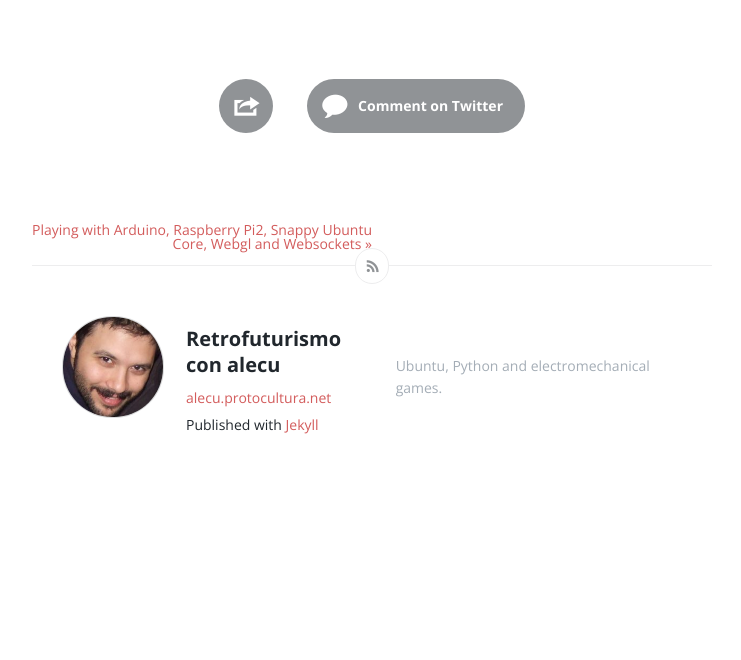
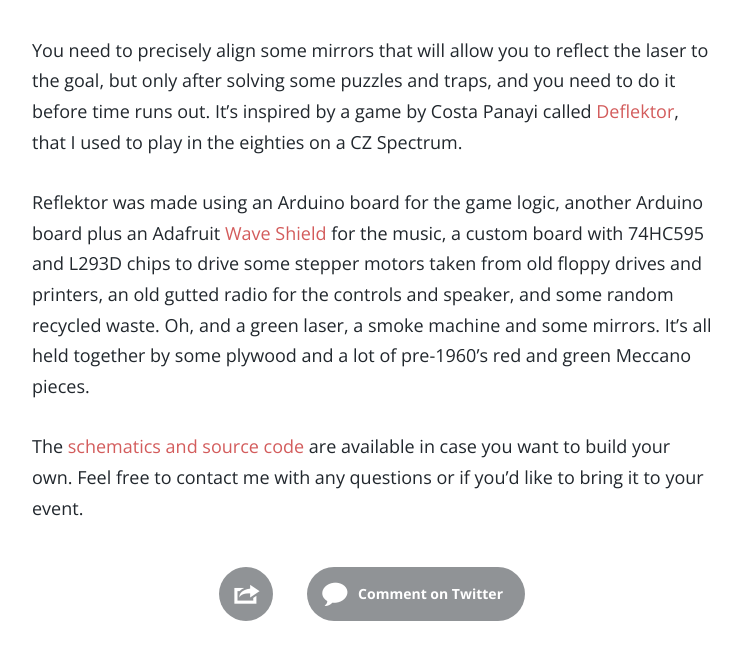
Before and after one commit to alecu/test.alecu.github.io, a Jekyll site: the page built from _posts/2013-09-22-reflektor.markdown, in a window 1280 px wide and 900 px high, scrolled down 1016 px, cut to the strip 222-882 px from the top of the window. Shown: the whole strip, without its empty margins (268-1009 px from the left). Built offline with Jekyll 4.4.1, drawn with Linux system fonts in a browser that asks for light colours; comment, search, counter and statistics services are not loaded; before the commit the page ends 1726 px from its top, so only the background shows below that.

Commit message:
Some more details about Reflektor

```diff
--- a/_posts/2013-09-22-reflektor.markdown
+++ b/_posts/2013-09-22-reflektor.markdown
@@ -8,3 +8,13 @@ image: reflektor-full.jpg
 This is a video of my first electromechanical game, being presented in the Toy Museum in San Isidro (Buenos Aires):
 
 <iframe width="640" height="360" src="https://www.youtube.com/embed/G4HYuvcE_QI?rel=0&amp;showinfo=0" frameborder="0" allowfullscreen> </iframe>
+
+You need to precisely align some mirrors that will allow you to reflect the laser to the goal, but only after solving some puzzles and traps, and you need to do it before time runs out. It's inspired by a game by Costa Panayi called [Deflektor][deflektor], that I used to play in the eighties on a CZ Spectrum.
+
+Reflektor was made using an Arduino board for the game logic, another Arduino board plus an Adafruit [Wave Shield][wave-shield] for the music, a custom board with 74HC595 and L293D chips to drive some stepper motors taken from old floppy drives and printers, an old gutted radio for the controls and speaker, and some random recycled waste. Oh, and a green laser, a smoke machine and some mirrors. It's all held together by some plywood and a lot of pre-1960's red and green Meccano pieces.
+
+The [schematics and source code][reflektor-github] are available in case you want to build your own. Feel free to contact me with any questions or if you'd like to bring it to your event.
+
+[wave-shield]: https://www.adafruit.com/products/94
+[reflektor-github]: https://github.com/clubdejaqueo/reflektor
+[deflektor]: https://en.wikipedia.org/wiki/Deflektor
```
